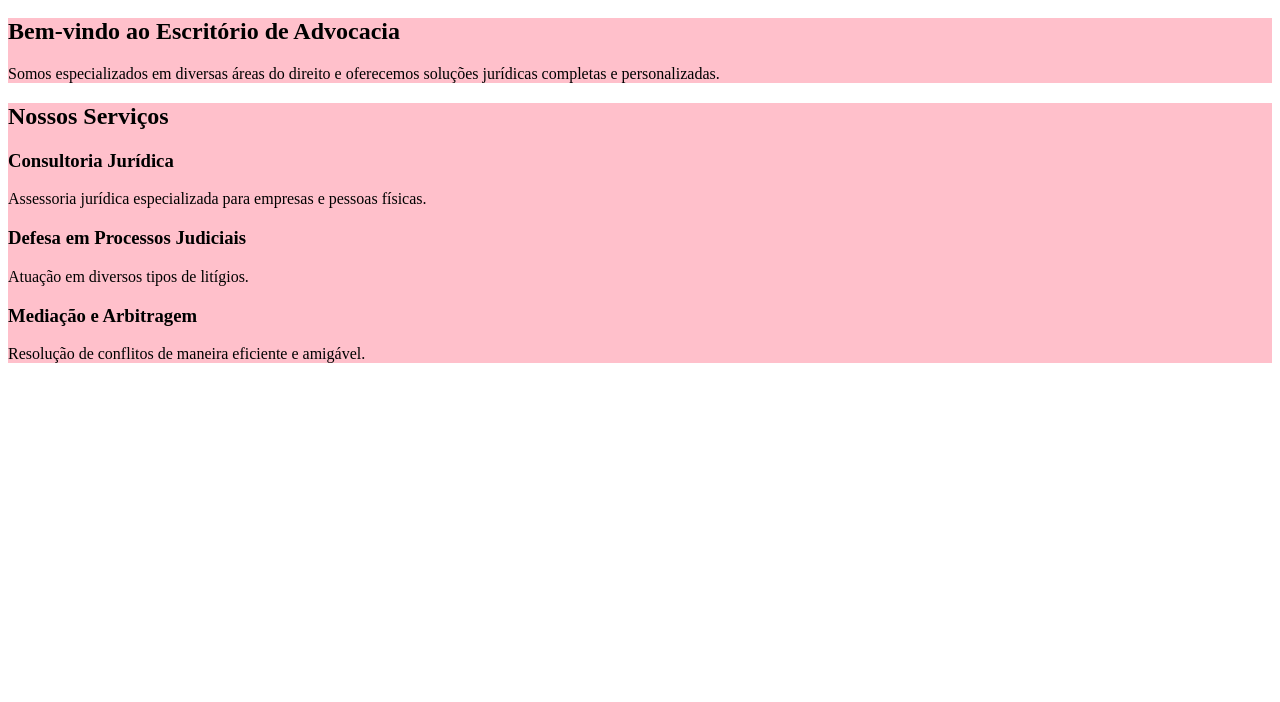
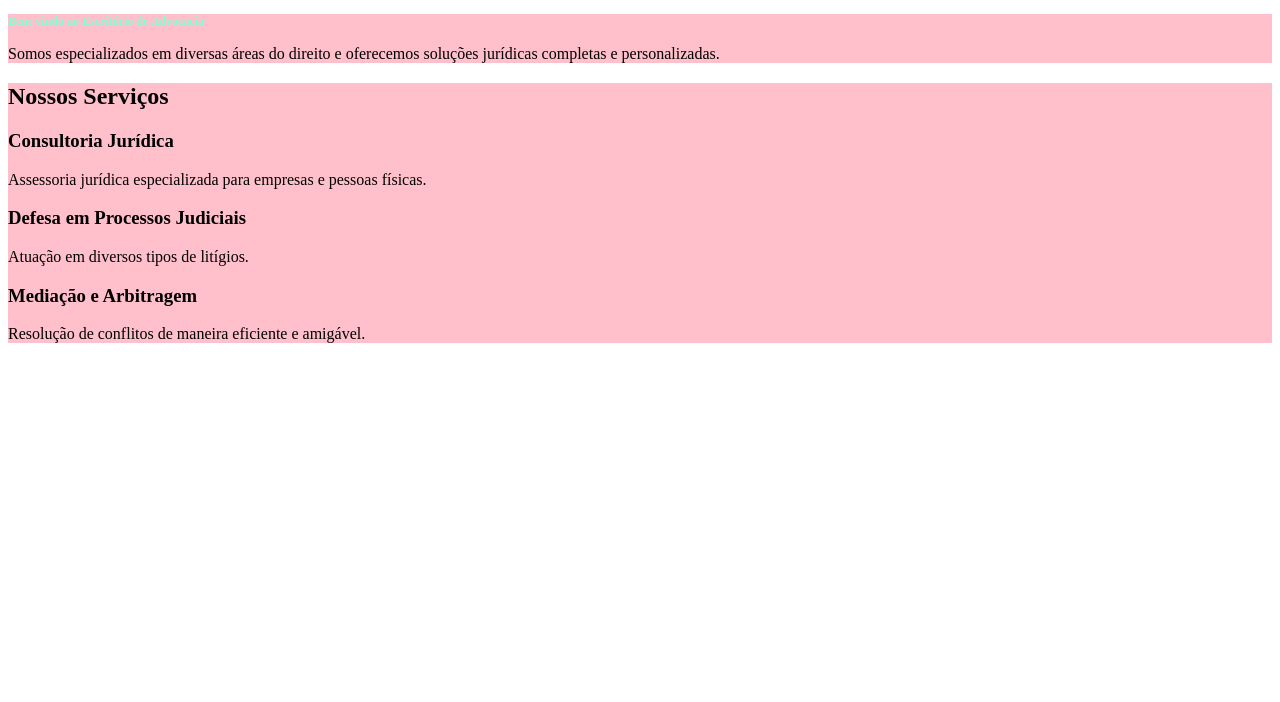
Before and after one commit to Kakaleal/RANGEL-E-LEAL-ADVOGADOS, a website: page index.html in a window 1280 px wide. Shown: the part 98-800 px from the top of the page. Drawn offline with Linux system fonts and the light colour scheme.

Commit message:
Subindo cor

```diff
--- a/assets/css/style.css
+++ b/assets/css/style.css
@@ -4,3 +4,9 @@
 .container {
     background-color: pink;
 }
+
+h1{
+    background-color: pink;
+    color:aquamarine;
+    font-size: 12px;
+}
```
